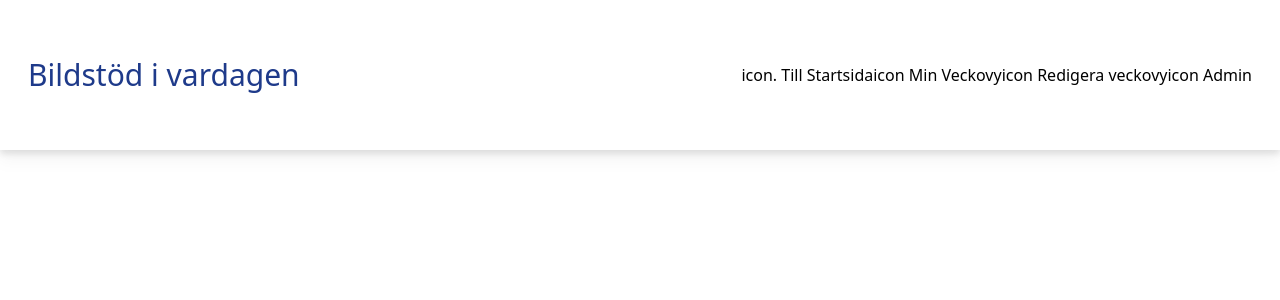
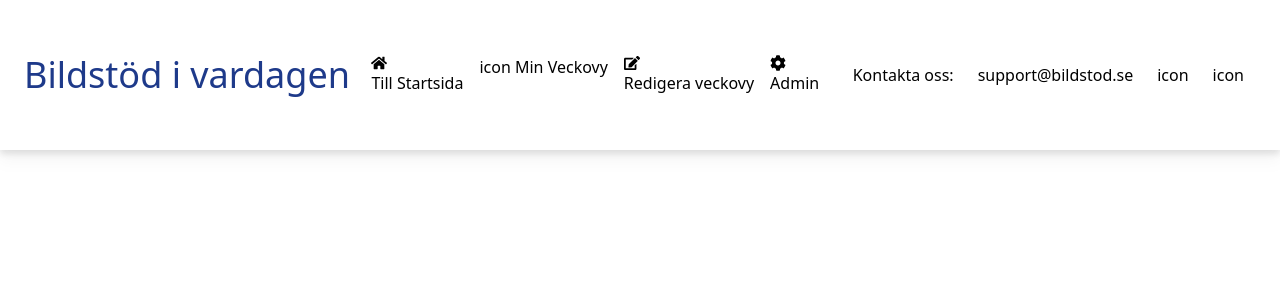
Before and after one commit to QueAnkan/graduation-project, a React (Vite) app: page / in a window 1280 px wide. Shown: the top 300 px of the page. Built offline with nearby package versions, Linux system fonts and the light colour scheme.

Commit message:
added react-icons and fixed tailwind config for the project.

```diff
--- a/index.html
+++ b/index.html
@@ -10,7 +10,7 @@
     <link rel="mask-icon" href="/mask-icon.svg" color="#FFFFFF">
     <link rel="preconnect" href="https://fonts.googleapis.com">
     <link rel="preconnect" href="https://fonts.gstatic.com" crossorigin>
-    <link href="https://fonts.googleapis.com/css2?family=Merienda&display=swap" rel="stylesheet">
+    <link href="https://fonts.googleapis.com/css2?family=Merienda:wght@300..900&display=swap" rel="stylesheet">
     <meta name="theme-color" content="#ffffff">
 
   </head>
--- a/package.json
+++ b/package.json
@@ -15,6 +15,7 @@
     "aws-sdk": "^2.1569.0",
     "react": "^18.2.0",
     "react-dom": "^18.2.0",
+    "react-icons": "^5.0.1",
     "react-router-dom": "^6.22.2"
   },
   "devDependencies": {
--- a/src/base.css
+++ b/src/base.css
@@ -1,3 +1,12 @@
 @tailwind base;
 @tailwind components;
 @tailwind utilities;
+
+@layer base {
+	li {
+		@apply p-2
+	}
+	p {
+		@apply p-3
+	}
+}
--- a/src/components/Header.jsx
+++ b/src/components/Header.jsx
@@ -1,20 +1,25 @@
-
-
+import {FaHome, FaEdit, FaCog} from 'react-icons/fa'
 
 const Header = () => {
 
 	return(
 		<div className="w-screen h-[150px] z-10 bg-white fixed drop-shadow-lg">
-			<div className="px-7 flex justify-between items-center w-full h-full">
+			<div className="px-6 flex justify-between items-center w-full h-full">
 				<div className="flex items-center">
-					<h1 className="font-merienda text-3xl sm: text-blue-900">Bildstöd i vardagen</h1>
+					<h1 className="font-display text-3xl text-blue-900 text-center lg:text-4xl">Bildstöd i vardagen</h1>
 				</div>
-				<ul className="hidden md:flex">
-					<li>icon. Till Startsida </li>
+				<ul className="hidden lg:flex">
+					<li><FaHome /> Till Startsida </li>
 					<li>icon Min Veckovy</li>
-					<li>icon Redigera veckovy</li>
-					<li> icon Admin</li>
+					<li><FaEdit /> Redigera veckovy</li>
+					<li><FaCog /> Admin</li>
 				</ul>
+				<div className="hidden lg:flex">
+					<p>Kontakta oss:</p>
+					<p>support@bildstod.se</p>
+					<p>icon</p>
+					<p>icon</p>
+				</div>
 			</div>
 		</div>
 	)
--- a/tailwind.config.js
+++ b/tailwind.config.js
@@ -16,10 +16,11 @@ export default {
 			// => @media (min-with: 1024px) { ... }
 		},
 
-		fontFamily: {
-			merienda: ['Merienda', 'cursive']
-		},
-		extend: {}
+		extend: {
+			fontFamily: {
+				display: ['Merienda', 'cursive']
+			},
+		}
 	},
 	plugins: [],
 }
```
Also changed, not shown: 1 other file (tests, documents, lock files or other folders).
